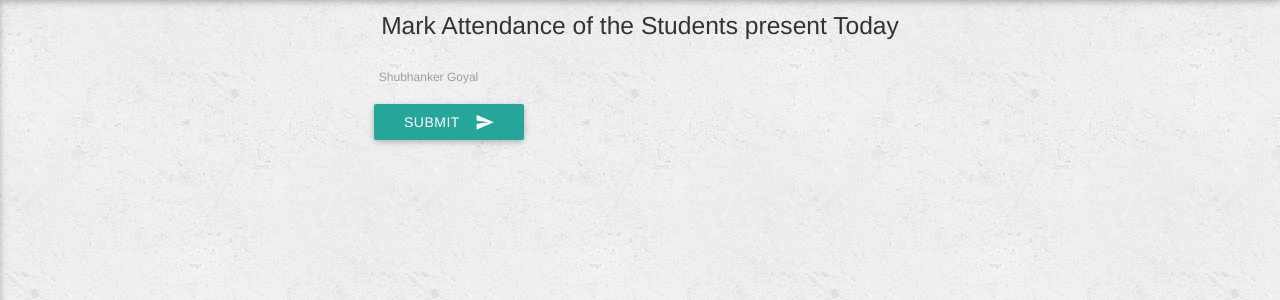
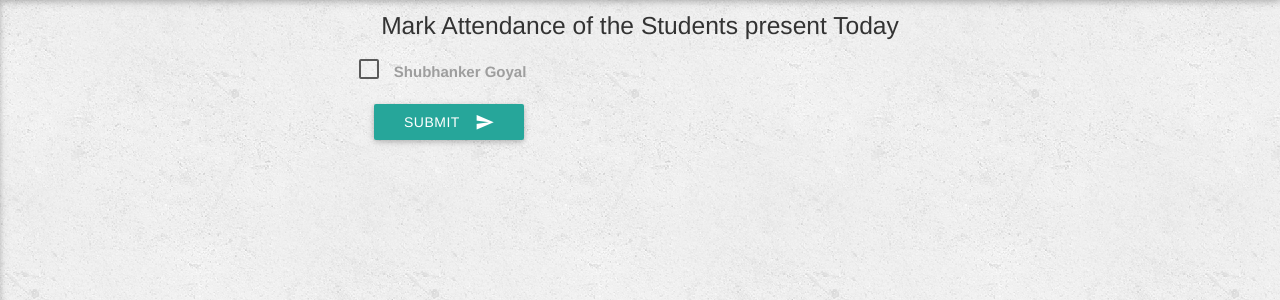
Before and after one commit to shubh1710/attendence-manager, a Django app: page /attend/16/mark_attendence/ in a window 1280 px wide. Shown: the part 64-364 px from the top of the page. Run offline with Django 3.2, Linux system fonts and the light colour scheme; a user stored in the database is signed in; data comes from the database, SQL or seed files in the repository; both versions use the stored data as it was after the commit; some libraries are stand-ins or nearby versions.

Commit message:
changed checkbox

```diff
--- a/attend/templates/attend/mark_attendence.html
+++ b/attend/templates/attend/mark_attendence.html
@@ -9,12 +9,11 @@
 				<legend><center><h5>Mark Attendance of the Students present Today</h5></center></legend>
 				<div class="form-group">
 					{% for i in clas.student_set.all %}
-					<div class="col-md-4">
-  						<div class="checkbox">
-   							<label for="checkboxes-0">
-      						<input type="checkbox" name="list"  value="{{ i.name }}">
-      						{{i.name }}
-						</div>
+					<div class="col-md-6">
+  						<p>
+      						<input type="checkbox" class="filled-in" name="list"  value="{{ i.name }}" id="filled-in-box" />
+      						<label for="filled-in-box">{{i.name }}</label>
+						</p>
 					</div>
 					{% endfor %}
 				</div>
```
Also changed, not shown: db.sqlite3.
